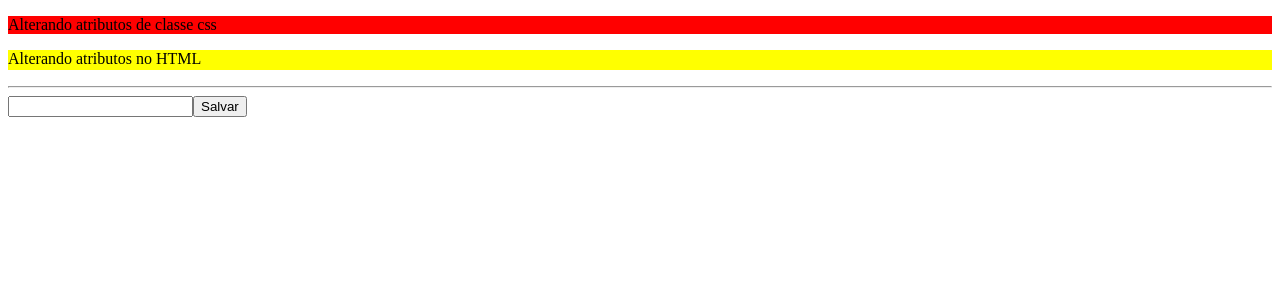
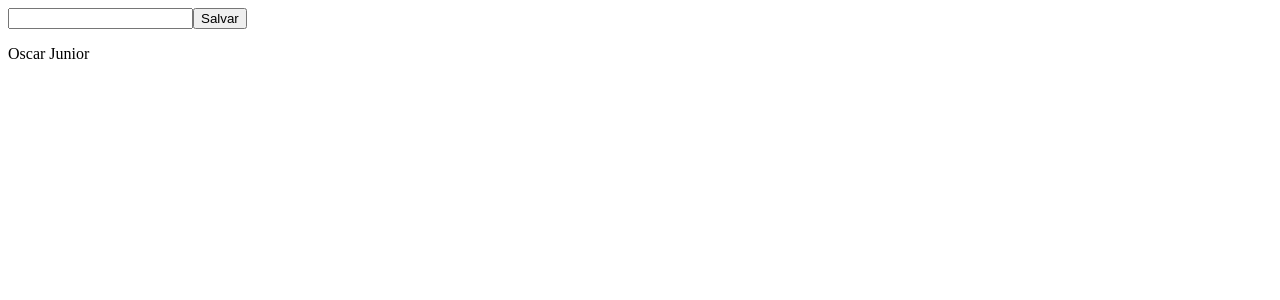
Before and after one commit to oscarlojr/projeto-udemy, an Angular app: page / in a window 1280 px wide. Shown: the top 300 px of the page. Built offline with nearby package versions, Linux system fonts and the light colour scheme.

Commit message:
Aplicando conceitos de ng-template

```diff
--- a/src/app/diretivas-atributos/diretivas-atributos.component.html
+++ b/src/app/diretivas-atributos/diretivas-atributos.component.html
@@ -1,4 +1,4 @@
-<p [ngClass]="{'active': valor, 'disabled': !valor}">Alterando atributos de classe css</p>
+<!-- <p [ngClass]="{'active': valor, 'disabled': !valor}">Alterando atributos de classe css</p>
 <p [ngStyle]="{'height': heightPx, 'background': background}">Alterando atributos no HTML</p>
 
 <hr>
@@ -8,4 +8,11 @@
 
 <div *ngIf="nome != 'limpar'">
   <li *ngFor="let item of list">{{item.nome}}</li>
-</div>
+</div>   -->
+
+<input [(ngModel)]="nome">
+<button (click)="salvar()">Salvar</button>
+
+<ng-template ngFor let-item [ngForOf]="list">
+  <p>{{item.nome}}</p>
+</ng-template>
--- a/src/app/diretivas-atributos/diretivas-atributos.component.ts
+++ b/src/app/diretivas-atributos/diretivas-atributos.component.ts
@@ -17,7 +17,7 @@ export class DiretivasAtributosComponent implements OnInit {
   }
   constructor() { }
 
-  public list: Array<{ nome: string }> = [];
+  public list: Array<{ nome: string }> = [{nome: "Oscar Junior"}];
 
   ngOnInit(): void {
     setInterval (() => {
```
